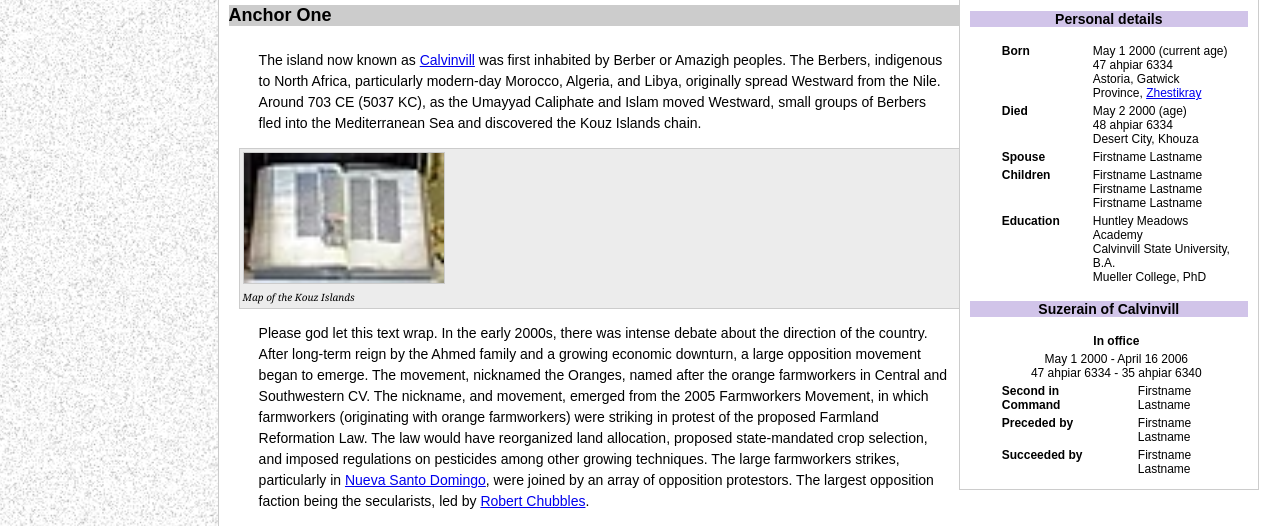
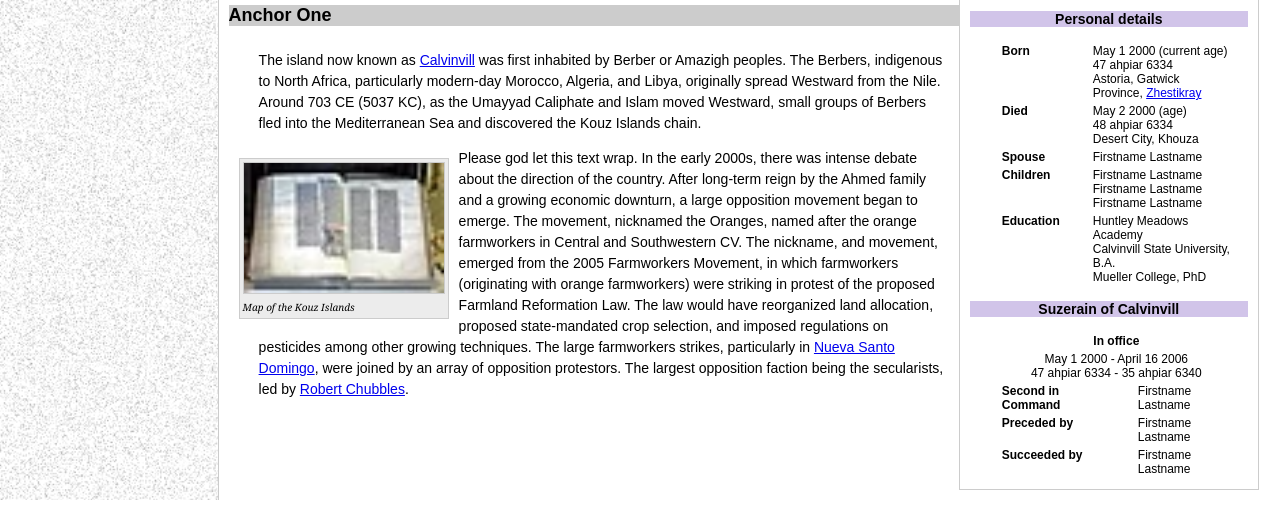
Before and after one commit to selias3/ibarkback, a plain HTML site: page calvinvill/blank.html in a window 1280 px wide. Shown: the part 544-1070 px from the top of the page. After the commit the page ends 1044 px from the top, so only its background shows below. Drawn offline with Linux system fonts and the light colour scheme.

Commit message:
back 2 roots

```diff
--- a/calvinvill/blank.html
+++ b/calvinvill/blank.html
@@ -239,8 +239,6 @@
 	border: 1px solid #ccc;
 	margin: 10px;
     box-sizing: border-box;
-    display: flexbox;
-    flex-direction: column;
 }
 
 .txtimg img {
@@ -395,7 +393,7 @@
             originally spread Westward from the Nile. Around 703 CE (5037 KC), as the Umayyad Caliphate and Islam moved Westward, small groups
             of Berbers fled into the Mediterranean Sea and discovered the Kouz Islands chain. </p>
 
-            <div class="txtimg" style="position: left;">
+            <div class="txtimg" style="float: left;">
                 <img src="/calvinvill/images/religion.jpg">
                 <p class="subtext">Map of the Kouz Islands</p>
             </div>
```
